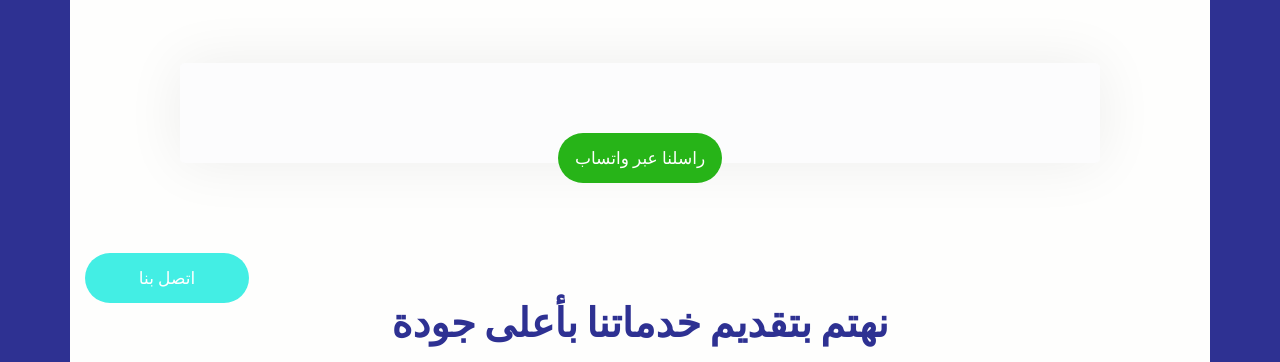
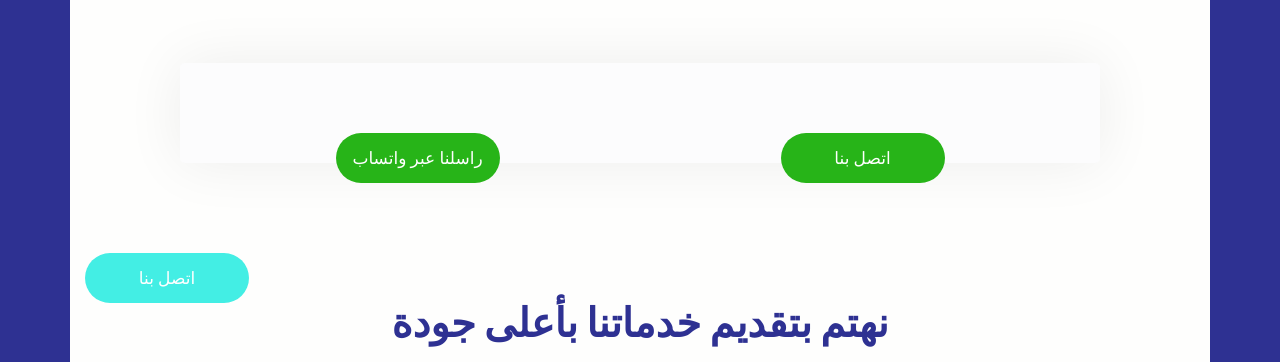
Before and after one commit to yousefalagamy/sohilshrk, a plain HTML site: page index.html in a window 1280 px wide. Shown: the part 428-790 px from the top of the page. Drawn offline with nearby package versions, Linux system fonts and the light colour scheme.

Commit message:
Update index.html

```diff
--- a/index.html
+++ b/index.html
@@ -122,7 +122,7 @@
                   <div class="domain_bg">
                      <div class="row">
                      <a class="read_more" href="https://wa.me/966504622117/?text=السلام عليكم" target="_blank">راسلنا عبر واتساب</a>
-
+                     <a class="read_more" href="tel:+966559379104">اتصل بنا</a>
 
                     </div>
 
```
